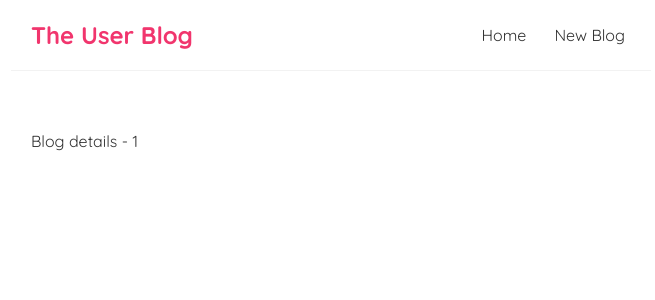
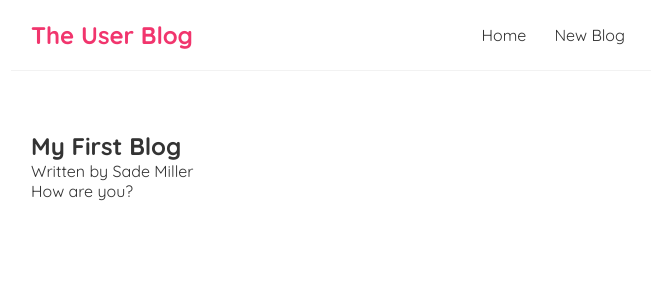
Before and after one commit to reinertisa/user-blog-mnt-ts, a React (Vite) app: page /blog/1 in a window 1280 px wide. Shown: the top 300 px of the page, without its empty margins (309-964 px from the left). Built offline with nearby package versions, Linux system fonts and the light colour scheme; data requests are answered from the project's data file.

Commit message:
feat(website): reusing custom hooks

```diff
--- a/src/components/blog/Details.tsx
+++ b/src/components/blog/Details.tsx
@@ -1,8 +1,27 @@
 import {useParams} from "react-router";
+import useFetch from "../../hooks/useFetch.ts";
+
+type Blog = {
+    title: string,
+    body: string,
+    author: string,
+    id: number,
+}
 
 export default function BlogDetails() {
     const {id} = useParams();
+    const {data: blog, error, loading} = useFetch<Blog>(`http://localhost:8000/blogs/${id}`);
     return (
-        <div>Blog details - {id}</div>
+        <div className="blog-details">
+            {loading && <div>Loading...</div>}
+            {error && <div>{error}</div>}
+            {blog && (
+                <article>
+                    <h2>{blog.title}</h2>
+                    <p>Written by {blog.author}</p>
+                    <div>{blog.body}</div>
+                </article>
+            )}
+        </div>
     )
 }
--- a/src/components/blog/index.tsx
+++ b/src/components/blog/index.tsx
@@ -9,7 +9,7 @@
 }
 
 export default function BlogPage() {
-    const {data: blogs, error, loading} = useFetch('http://localhost:8000/blogs');
+    const {data: blogs, error, loading} = useFetch<Blog[]>('http://localhost:8000/blogs');
 
     return (
         <div className="home">
```
